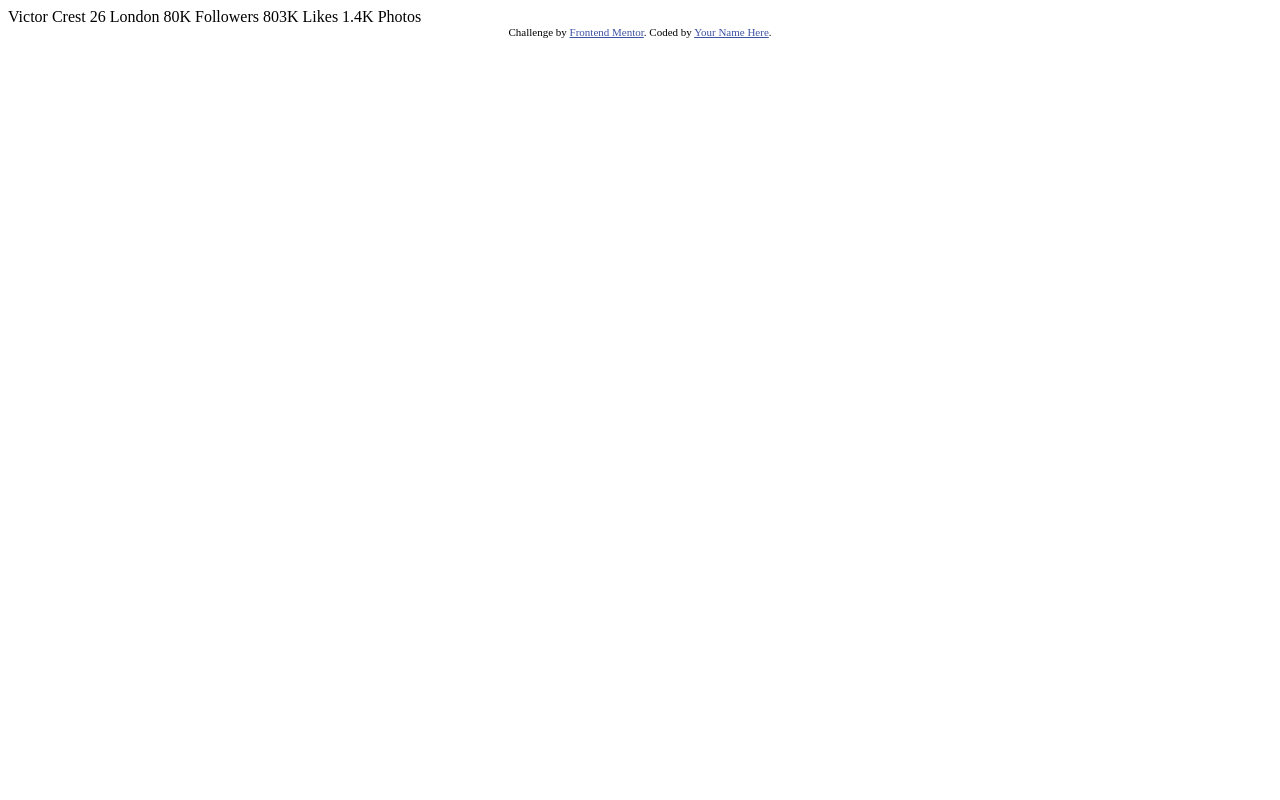
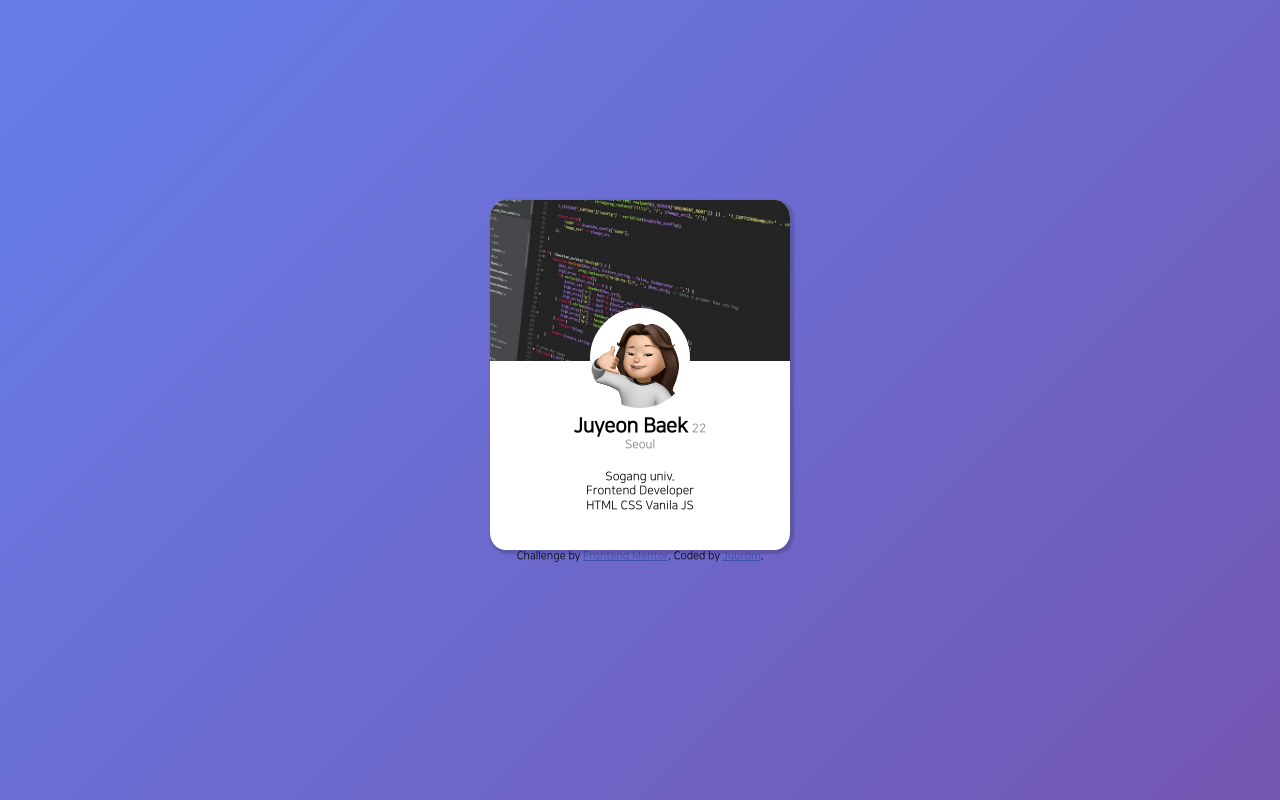
Before and after one commit to juurom/Profilecard___frontendMentor, a plain HTML site: page index.html in a window 1280 px wide. Shown: the top 800 px of the page. Drawn offline with Linux system fonts and the light colour scheme.

Commit message:
profilecard complete

```diff
--- a/index.html
+++ b/index.html
@@ -8,28 +8,30 @@
 
   <title>Frontend Mentor | Profile card component</title>
 
-  <!-- Feel free to remove these styles or customise in your own stylesheet 👍 -->
+  <link rel="stylesheet" href="style.css">
   <style>
     .attribution { font-size: 11px; text-align: center; }
     .attribution a { color: hsl(228, 45%, 44%); }
   </style>
 </head>
 <body>
-  Victor Crest
-  26
-  London
-
-  80K
-  Followers
-
-  803K
-  Likes
-
-  1.4K
-  Photos
+  <div class="card">
+    <img class="coverimg" src="./computer.jpg" alt="coverimage">
+    <img class="profileimg" src="./myimage.jpg" alt="profileimage">
+    <div class ="name">
+      <div class="myname">Juyeon Baek</div>
+      <div class="myage">22</div>
+      <div class="myplace">Seoul</div>
+      </div>
+    <div class="info">
+      <p class="myinfo">Sogang univ.</p>
+      <p class="myinfo">Frontend Developer</p>
+      <p class="myinfo">HTML CSS Vanila JS</p>
+      </div>
+  </div>
   <div class="attribution">
     Challenge by <a href="https://www.frontendmentor.io?ref=challenge" target="_blank">Frontend Mentor</a>.
-    Coded by <a href="#">Your Name Here</a>.
+    Coded by <a href="https://github.com/juurom">Juurom</a>.
   </div>
 </body>
 </html>
--- /dev/null
+++ b/style.css
@@ -0,0 +1,93 @@
+@font-face {
+    /*다운받은 ttf 폰트 추가*/
+    font-family: 'NanumSquare';
+     src: url("./NanumSquareR.ttf") format("truetype");
+}
+
+body{
+    font-family: 'NanumSquare';
+    background-image: linear-gradient(135deg, #667eea 0%, #764ba2 100%);
+    /*webgradients.com css code*/
+    height:100vh;
+    background-repeat: no-repeat;
+    background-size: cover;
+    background-position: center;
+    overflow: hidden;
+}
+
+.card{
+    /*박스 모양 및 색 지정, 테두리 둥글게*/
+    width: 300px;
+    height: 350px;
+    border-radius:5%;
+    background-color: #ffffff;
+
+    /*가운데 정렬*/
+    position: absolute;
+    left: 50%;
+    top: 50%;
+    margin-left:-150px;
+    margin-top:-200px;
+
+    /*이미지가 박스보다 크면 자름*/
+    overflow:hidden;
+
+    box-shadow:2px 2px 2px 2px rgba(0, 0, 0, 0.151);
+}
+
+.coverimg{
+    /*이미지가 원본 비율을 유지하도록*/
+    width:inherit;
+    /*상위 div에 크기가 딱 맞게 들어가도록*/
+    object-fit: cover;
+}
+
+.profileimg{
+    width:100px;
+    height:100px;
+    border:5px;
+    border-radius: 50%;
+
+    position: inherit;
+    left:50%; top:45%;
+    margin-left:-50px;
+    margin-top:-50px;
+}
+
+.name{
+    text-align: center;
+}
+
+.name>.myname{ /*div name 안의 div myname*/
+    display:inline-block; /*div myage와 나란히*/
+    margin-top: 50px;
+    font-size: 20px;
+    font-weight: 1000;
+}
+.name>.myage{ /*div name 안의 div myname*/
+    display:inline-block;/*없으면 개행되어서 나타남*/
+    font-size: 12px;
+    color:gray;
+}
+.name>.myplace{ /*div name 안의 div myname*/
+    font-size: 12px;
+    color:gray;
+}
+
+.info{
+    margin-top: 25px;
+}
+
+.myinfo{
+    line-height:2.2px;
+    text-align: center;
+    font-size: 12px;
+}
+
+
+.attribution{
+    width:100%;
+    text-align: center;
+    top: 50%;
+    margin-top: 550px;
+}
```
Also changed, not shown: NanumSquareR.ttf (added), computer.jpg (added), myimage.jpg (added).
